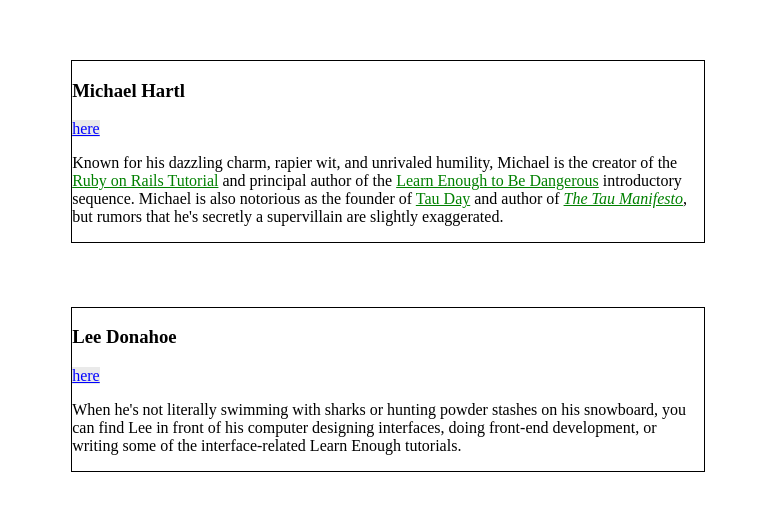
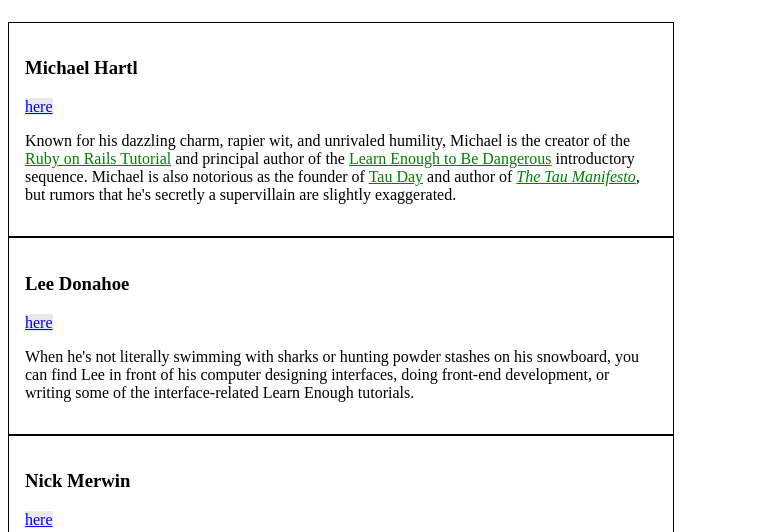
Before and after one commit to crazyhacker101/CSS-Wars, a plain HTML site: page index.html in a window 1280 px wide. Shown: the part 196-728 px from the top of the page, without its empty margins (0-760 px from the left). Drawn offline with Linux system fonts and the light colour scheme.

Commit message:
Add em sizing and how it affects font size, padding

```diff
--- a/index.html
+++ b/index.html
@@ -22,14 +22,18 @@
 
         /* BIO STYLES */
         .bio-wrapper {
-            /* width: 500px; */
-            /* height: 500px; */
+            font-size: 16px;
         }
 
         .bio-box {
             border: 1px solid black;
             width: 50%;
-            margin: 5%;
+            font-size: 1em;
+            padding: 1em;
+        }
+
+        .bio-copy {
+            font-size: 1em;
         }
 
         .bio-copy a {
```
